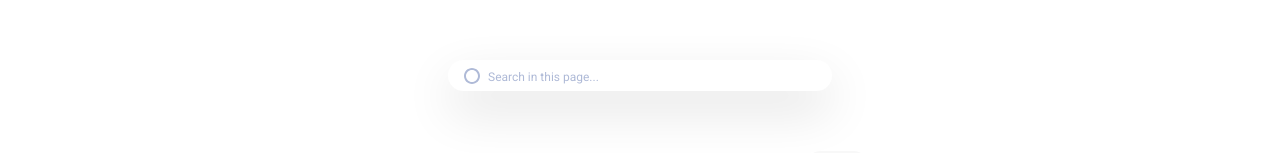
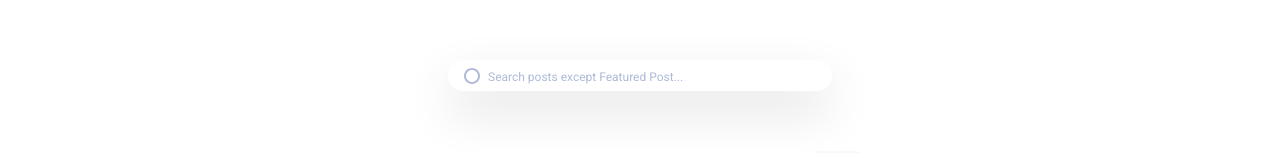
Before and after one commit to arif-hstu/tech-next, a React (Create React App) app: page / in a window 1280 px wide. Shown: the part 237-390 px from the top of the page. Built offline with nearby package versions, Linux system fonts and the light colour scheme; no server answers.

Commit message:
search bar placeholder issue fixed

```diff
--- a/src/components/Shared/Search/Search.js
+++ b/src/components/Shared/Search/Search.js
@@ -35,7 +35,7 @@ const Search = () => {
                 />
                 <img src={search} alt="Search" />
                 <p id="placeholder" className="placeholder">
-                    Search in this page...
+                    Search posts except Featured Post...
                 </p>
             </form>
         </div>
```
